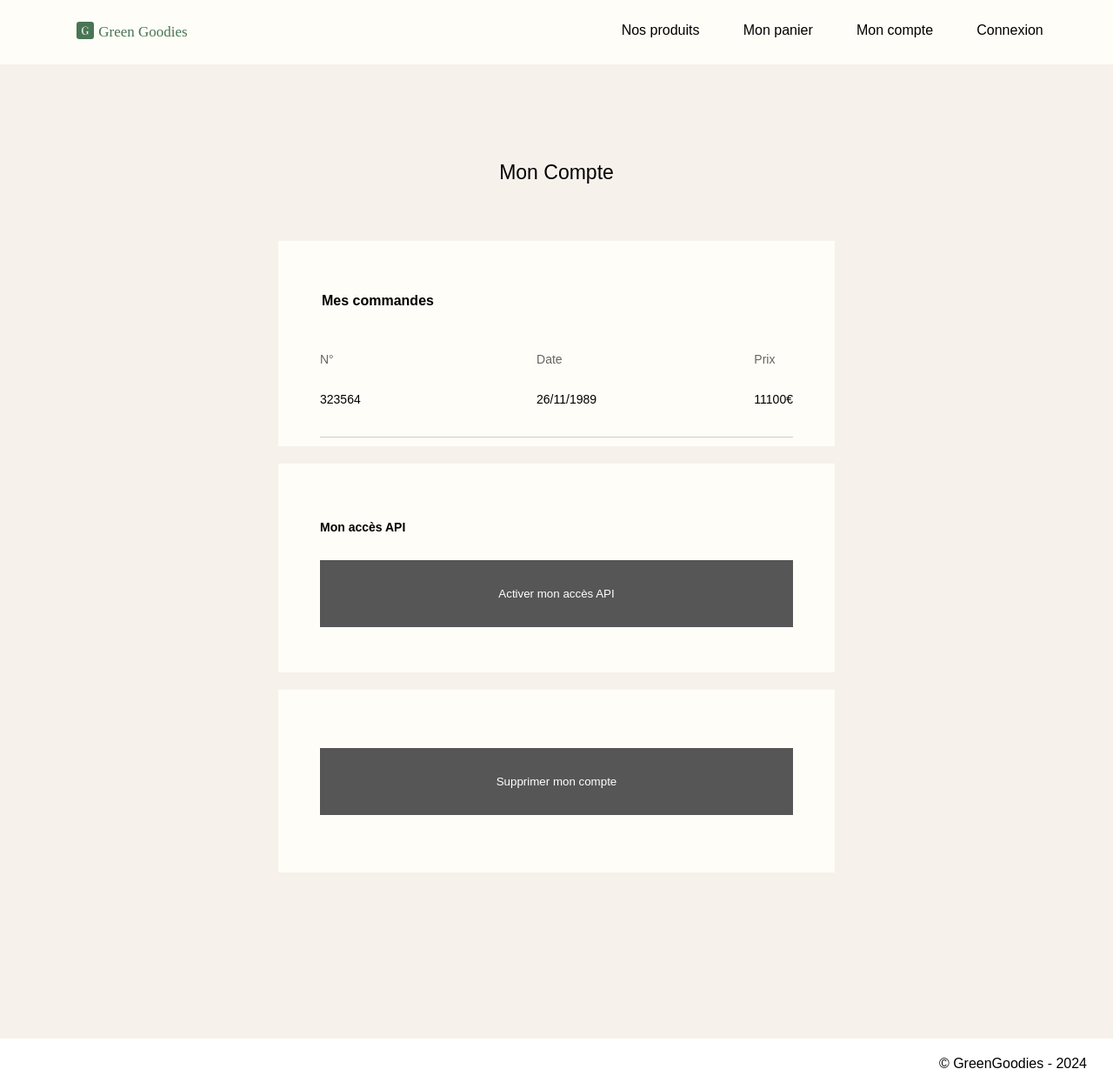
After one commit to SnezhanaPashovska/GreenGoodies, a Symfony app: template templates/user/account.html.twig in a window 1280 px wide. The commit adds this page. Shown: the whole page at 87% size. Run offline with Twig, Linux system fonts and the light colour scheme; the template is opened without the code that fills it, so the values that code supplies are empty; some libraries are stand-ins or nearby versions.

Commit message:
Creation of 'Mon Compte' twig and UserController update

```diff
--- /dev/null
+++ b/assets/styles/_account.scss
@@ -0,0 +1,129 @@
+@use 'fonts-and-colors' as *;
+
+.account-container {
+  background-color: $alabaster;
+  display: flex;
+  flex-direction: column;
+  justify-content: center;
+  align-items: center;
+  width: 100%;
+  min-height: 140vh;
+
+  .account {
+    width: 50%;
+    display: flex;
+    flex-direction: column;
+    min-height: 500px;
+    margin-top: 50px;
+  }
+
+  h1 {
+    font-weight: 200;
+    text-align: center;
+    font-size: 23px;
+    margin-top: -30px;
+  }
+
+  .orders {
+    display: flex;
+    flex-direction: column;
+    background-color: $header-color;
+
+    p {
+      margin: 60px 0px 20px 50px;
+      font-weight: 600;
+    }
+
+    .orders-list {
+      border-bottom: 1px solid #cccccc;
+      display: block;
+      width: 85%;
+      margin-left: auto;
+      margin-right: auto;
+      padding: 10px 0px 25px 0px;
+      margin-bottom: 10px;
+    }
+
+    table {
+      width: 100%;
+      border-collapse: collapse;
+    }
+
+    th {
+      padding: 20px 0;
+      width: 48%;
+      text-align: left;
+      font-weight: 200;
+      opacity: 0.6;
+      font-size: 14px;
+    }
+
+    td {
+      padding: 10px 0;
+      text-align: left;
+      font-size: 14px;
+    }
+  }
+
+  .content-api {
+    margin-top: 20px;
+    background-color: $header-color;
+    height: 240px;
+    display: flex;
+  flex-direction: column;
+  justify-content: center;
+  align-items: center;
+  width: 100%;
+
+    h2 {
+      font-size: 14px;
+
+    margin-bottom: 30px;
+    text-align: left;
+    width: 85%;
+    }
+  }
+
+  .btn-connect {
+    width: 100%;
+    height: 77px;
+    align-self: center;
+    background-color: $gray-color;
+    color: white;
+    border: 1px solid transparent;
+    cursor: pointer;
+
+    &:hover {
+      background-color: $form-label-color;
+    }
+  }
+
+  form {
+    width: 85%;
+  }
+
+  .delete-account {
+    margin: 20px 0px 50px 0px;
+    background-color: $header-color;
+    height: 210px;
+    display: flex;
+  flex-direction: column;
+  justify-content: center;
+  align-items: center;
+  width: 100%;
+
+  button {
+    width: 85%;
+    height: 77px;
+    align-self: center;
+    background-color: $gray-color;
+    color: white;
+    border: 1px solid transparent;
+    cursor: pointer;
+
+    &:hover {
+      background-color: $form-label-color;
+    }
+  }
+  }
+  }
--- a/assets/styles/app.scss
+++ b/assets/styles/app.scss
@@ -5,3 +5,4 @@
 @import 'homepage';
 @import 'product-detail';
 @import 'cart';
+@import 'account';
--- a/src/Entity/Order.php
+++ b/src/Entity/Order.php
@@ -9,7 +9,7 @@ use Doctrine\DBAL\Types\Types;
 use Doctrine\ORM\Mapping as ORM;
 
 #[ORM\Entity(repositoryClass: OrderRepository::class)]
-#[ORM\Table(name: 'order')]
+#[ORM\Table(name: 'orders')]
 class Order
 {
     #[ORM\Id]
--- a/templates/base.html.twig
+++ b/templates/base.html.twig
@@ -30,9 +30,9 @@
 			</div>
 			<nav>
 				<ul class="nav-menu">
-					<li><a href="#">Nos produits</a></li>
+					<li><a href="{{path('app_home')}}#products">Nos produits</a></li>
 					<li><a href="{{ path('view_cart') }}">Mon panier</a></li>
-					<li><a href="#">Mon compte</a></li>
+					<li><a href="{{ path('app_account')}}">Mon compte</a></li>
 					<li><a href="{{ path('app_login') }}">Connexion</a></li>
 				</ul>
 			</nav>
--- a/templates/home/index.html.twig
+++ b/templates/home/index.html.twig
@@ -21,7 +21,7 @@ block body %}
       />
     </div>
   </div>
-  <div class="our-products">
+  <div class="our-products" id="products">
     <h2>NOS PRODUITS</h2>
   </div>
   <div class="our-products_cards">
--- /dev/null
+++ b/templates/user/account.html.twig
@@ -0,0 +1,45 @@
+{% extends 'base.html.twig' %} {% block title %}Green Goodies | Mon Compte{%
+endblock %} {% block body %}
+
+<div class="account-container">
+  <h1>Mon Compte</h1>
+  <div class="account">
+    <div class="orders">
+      <p>Mes commandes</p>
+
+      <div class="orders-list">
+        <table>
+          <thead>
+            <tr>
+              <th>N°</th>
+              <th>Date</th>
+              <th>Prix</th>
+            </tr>
+          </thead>
+          <tbody>
+            <tr>
+              <td>323564</td>
+              <td>26/11/1989</td>
+              <td>11100€</td>
+            </tr>
+          </tbody>
+        </table>
+      </div>
+    </div>
+    <div class="content-api">
+      <h2>Mon accès API</h2>
+      <form action="" method="">
+        <input
+          type="submit"
+          class="btn-connect"
+          value="Activer mon accès API"
+        />
+      </form>
+    </div>
+    <div class="delete-account">
+      <button class="btn-delete">Supprimer mon compte</button>
+    </div>
+  </div>
+</div>
+
+{% endblock %}
--- a/templates/user/index.html.twig
+++ /dev/null
@@ -1,6 +0,0 @@
-{% extends 'base.html.twig' %}
-
-{% block title %}Hello UserController!{% endblock %}
-
-{% block body %}
-{% endblock %}
```
Also changed, not shown: src/Controller/UserController.php (+8 -57 lines), public/assets/styles/app.css, 1 other file.
